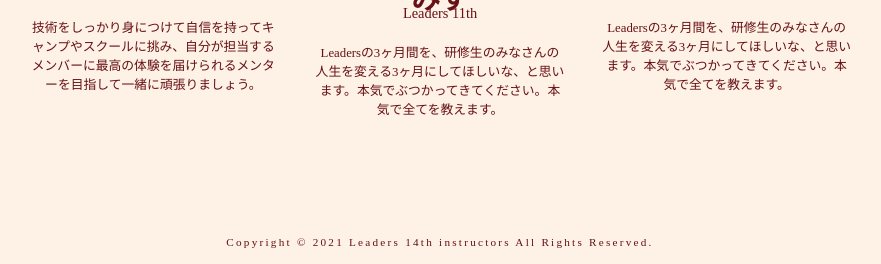
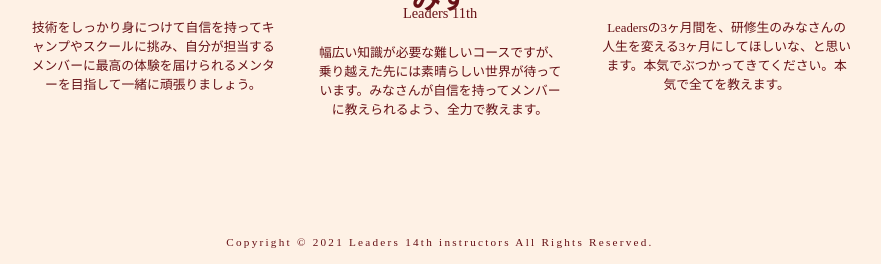
Before and after one commit to leaders14-webs/introduction, a plain HTML site: page index.html in a window 1280 px wide. Shown: the part 5521-5785 px from the top of the page, without its empty margins (200-1081 px from the left). Drawn offline with nearby package versions, Linux system fonts and the light colour scheme; a web font is replaced by a local one.

Commit message:
[update] mizu message

```diff
--- a/index.html
+++ b/index.html
@@ -114,7 +114,7 @@
           <h2 class="instructor_name">みず</h2>
           <p class="instructor_gene">Leaders 11th</p>
           <p class="instructor_word">
-              Leadersの3ヶ月間を、研修生のみなさんの人生を変える3ヶ月にしてほしいな、と思います。本気でぶつかってきてください。本気で全てを教えます。
+              幅広い知識が必要な難しいコースですが、乗り越えた先には素晴らしい世界が待っています。みなさんが自信を持ってメンバーに教えられるよう、全力で教えます。
             </p>
         </div>
         <div class="instructor_box">
```
